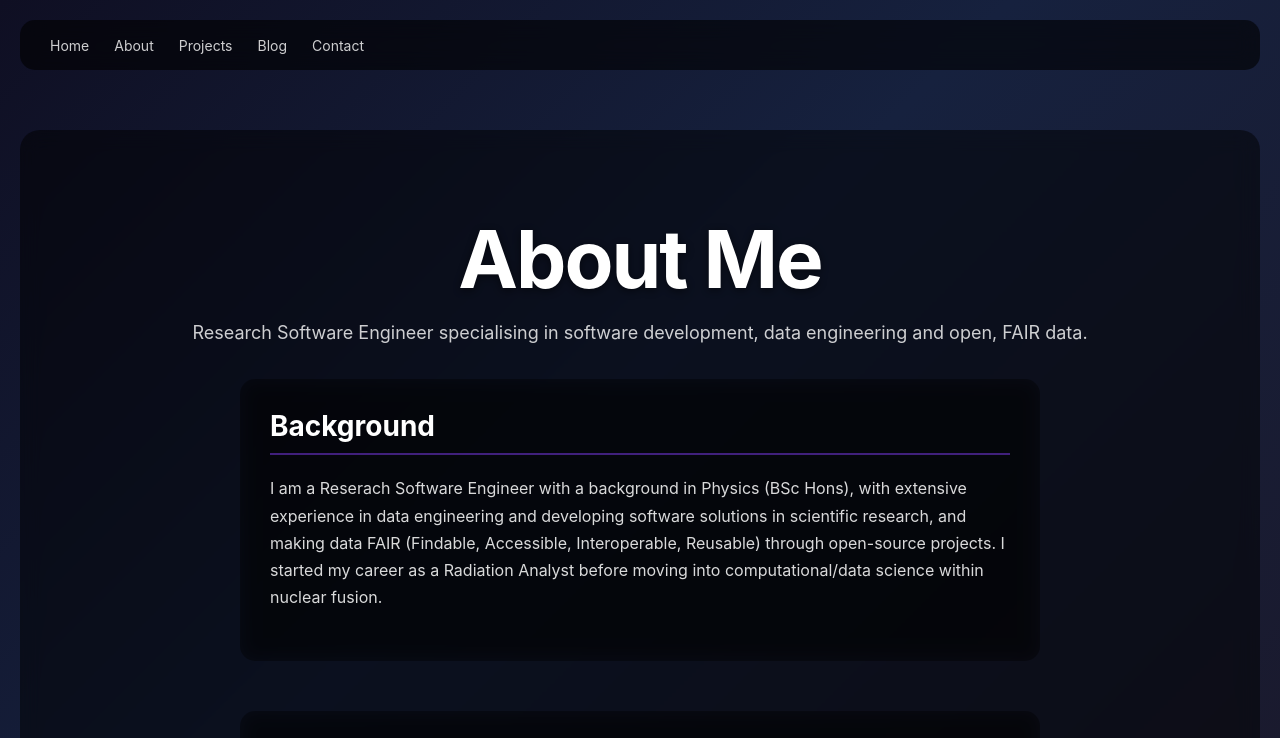
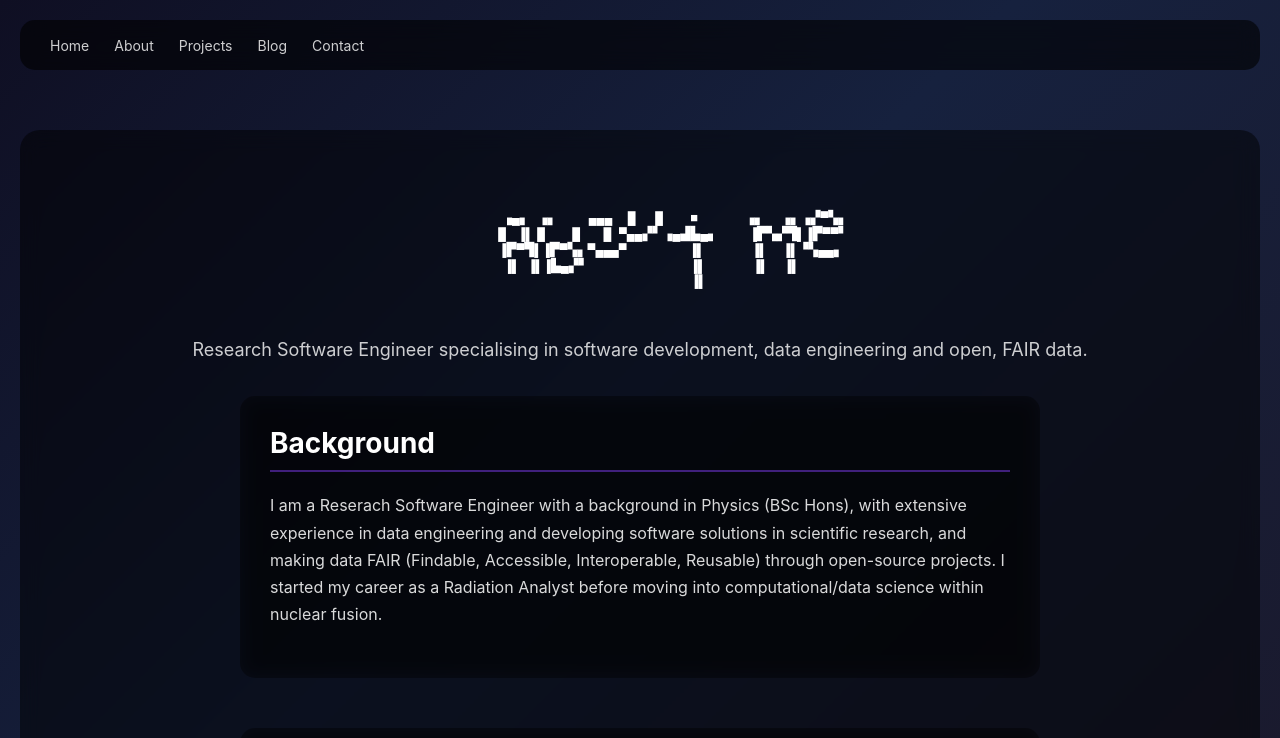
Before and after one commit to jamesdidathing/cloud-site, an Eleventy site: page src/about.njk in a window 1280 px wide. Shown: the top 738 px of the page. Built offline with nearby package versions, Linux system fonts and the light colour scheme; Eleventy itself is replaced by a stand-in of ours; files that its build step writes are made by us from their sources.

Commit message:
Added ASCII title to other pages

```diff
--- a/src/about.njk
+++ b/src/about.njk
@@ -15,7 +15,15 @@ title: James Hodson - About
     </nav>
 
     <div class="hero-content">
-        <h1 class="hero-title">About Me</h1>
+        <pre class="ascii-name">
+         ▗▄▖ ▗▖    ▄▄▄  █  ▐▌   ■      ▗▖  ▗▖▗▞▀▚▖
+        ▐▌ ▐▌▐▌   █   █ ▀▄▄▞▘▗▄▟▙▄▖    ▐▛▚▞▜▌▐▛▀▀▘
+        ▐▛▀▜▌▐▛▀▚▖▀▄▄▄▀        ▐▌      ▐▌  ▐▌▝▚▄▄▖
+        ▐▌ ▐▌▐▙▄▞▘             ▐▌      ▐▌  ▐▌
+                                ▐▌
+
+
+        </pre>
         <p class="hero-description">
             Research Software Engineer specialising in software development, data engineering and open, FAIR data.
         </p>
```
Also changed, not shown: src/contact.njk (+7 -1 lines), src/projects.njk (+9 -1 lines).
